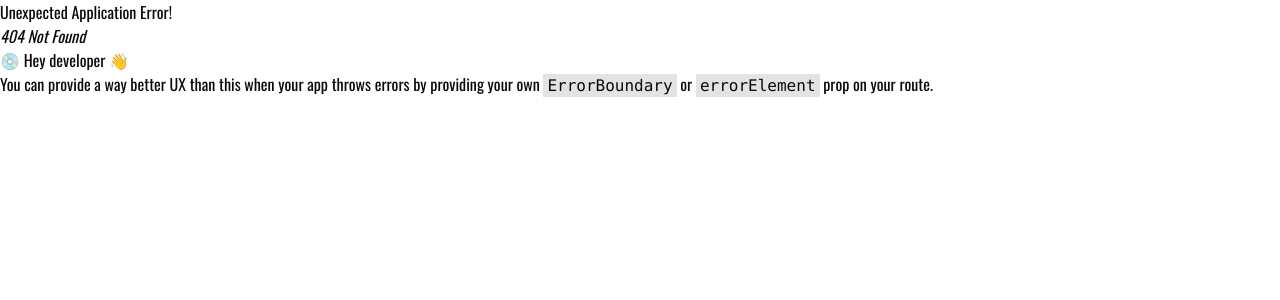
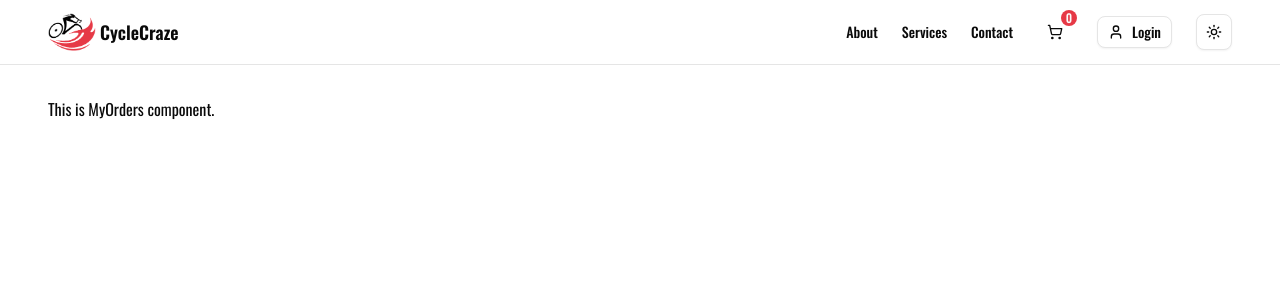
Before and after one commit to junayet4o12/cycle-craze-frontend, a React (Vite) app: page /my-orders in a window 1280 px wide. Before the commit this address had no page. Shown: the top 300 px of the page. Built offline with nearby package versions, Linux system fonts and the light colour scheme.

Commit message:
protectedRoute has added

```diff
--- /dev/null
+++ b/src/components/layout/UserLayout.tsx
@@ -0,0 +1,10 @@
+import { Outlet } from "react-router-dom";
+
+
+export default function UserLayout() {
+    return (
+        <section className="py-8">
+            <Outlet/>
+        </section>
+    );
+}
--- a/src/components/modules/navbar/Navbar.tsx
+++ b/src/components/modules/navbar/Navbar.tsx
@@ -1,4 +1,4 @@
-import { FC } from "react";
+import { FC, useEffect } from "react";
 import { LogOut, Menu, ShoppingCart, User } from "lucide-react";
 import { Button } from "@/components/ui/button";
 import {
@@ -13,6 +13,7 @@ import { useAppDispatch, useAppSelector } from "@/redux/hooks";
 import { logout, selectCurrentUser } from "@/redux/features/auth/authSlice";
 import { DropdownMenu, DropdownMenuContent, DropdownMenuItem, DropdownMenuSeparator, DropdownMenuTrigger } from "@/components/ui/dropdown-menu";
 import Profile from "@/components/profile";
+import { useTheme } from "@/providers/theme-provider";
 
 interface NavItem {
     label: string;
@@ -26,18 +27,24 @@ const navItems: NavItem[] = [
 ];
 
 const Navbar: FC = () => {
+    const { theme } = useTheme();
     const dispatch = useAppDispatch();
     const user = useAppSelector(selectCurrentUser);
     const handleLogout = () => {
         dispatch(logout())
     }
+
+    const isSystemDark = window.matchMedia('(prefers-color-scheme: dark)').matches;
+
+    const logoUrl = theme === 'dark' ? '/logo.png' : theme === 'light' ? '/logo-black.png' : isSystemDark ? '/logo.png' : '/logo-black.png'
+
     return (
         <header className="sticky top-0 z-40 w-full border-b bg-background">
             <section className="!py-0">
                 <div className="flex h-16 items-center justify-between">
                     {/* Logo and company name */}
                     <Link to={'/'} className="flex items-center gap-1">
-                        <img className="w-12 object-cover" src="/logo.png" alt="" />
+                        <img className="w-12 object-cover" src={logoUrl} alt="" />
                         <span className="text-lg font-semibold">CycleCraze</span>
                     </Link>
 
@@ -76,7 +83,7 @@ const Navbar: FC = () => {
                                             <span>My Profile</span>
                                         </DropdownMenuItem>
                                     </Link>
-                                    <Link to="/orders">
+                                    <Link to="/my-orders">
                                         <DropdownMenuItem className="cursor-pointer">
                                             <span>My Orders</span>
                                         </DropdownMenuItem>
@@ -132,7 +139,7 @@ const Navbar: FC = () => {
                                                 </SheetClose>
                                             </div>
                                             <SheetClose asChild>
-                                                <Link to="/orders" className="text-sm font-medium py-2 block">
+                                                <Link to="/my-orders" className="text-sm font-medium py-2 block">
                                                     My Orders
                                                 </Link>
                                             </SheetClose>
--- /dev/null
+++ b/src/components/private_routes/protected-routes.tsx
@@ -0,0 +1,20 @@
+import { ReactNode } from "react";
+import { useAppSelector } from "../../redux/hooks";
+import { selectCurrentUser, useCurrentToken } from "../../redux/features/auth/authSlice";
+import { Navigate } from "react-router-dom";
+
+
+export default function ProtectedRoutes({ children, AdminRoutes }: { children: ReactNode, AdminRoutes?: true }) {
+    const token = useAppSelector(useCurrentToken);
+    const user = useAppSelector(selectCurrentUser);
+    if (!token) {
+        return <Navigate to={'/auth/login'} replace={true} />
+    }
+
+    if (AdminRoutes) {
+        if (user?.role !== 'admin') {
+            return <Navigate to={'/auth/login'} replace={true} />
+        }
+    }
+    return children;
+}
--- a/src/components/profile.tsx
+++ b/src/components/profile.tsx
@@ -6,7 +6,7 @@ export default function Profile() {
     const { data, isLoading, isError } = useMyDataQuery(undefined);
     const [imageLoading, setImageLoading] = useState(true);
 
-    const profile = data?.profile || '/public/default-user.png';
+    const profile = data?.data?.profile || '/public/default-user.png';
 
     // Handle image load complete
     const handleImageLoaded = () => {
--- a/src/components/profile/edit-profile-form.tsx
+++ b/src/components/profile/edit-profile-form.tsx
@@ -13,7 +13,7 @@ import { useUpdateMyDataMutation } from "@/redux/features/user/userApi";
 import { errorMessageGenerator } from "@/utils/errorMessageGenerator";
 import { Form, FormControl, FormField, FormItem, FormLabel, FormMessage } from "../ui/form";
 import { TUserData } from "@/types";
-import { Dispatch, SetStateAction } from "react";
+import { Dispatch, SetStateAction, useRef } from "react";
 import { uploadImageToCloudinary } from "@/utils/uploadImageToCloudinary";
 
 const formSchema = z.object({
@@ -56,6 +56,7 @@ type PropTypes = {
 
 export default function EditProfileForm({ userData, setIsEditing }: PropTypes) {
     const [updateMyData, { isLoading, isError }] = useUpdateMyDataMutation()
+    const selectProfileRef = useRef<HTMLInputElement | null>(null)
     const form = useForm<z.infer<typeof formSchema>>({
         resolver: zodResolver(formSchema),
         defaultValues: {
@@ -113,13 +114,15 @@ export default function EditProfileForm({ userData, setIsEditing }: PropTypes) {
                                             </Avatar>
                                             <Label htmlFor="profile">Upload Profile Image</Label>
                                             <Input
+                                                ref={selectProfileRef}
                                                 type="file"
                                                 accept="image/*"
                                                 autoComplete="profileImage"
                                                 disabled={isLoading}
-                                                className="bg-gray-50"
+                                                className="bg-gray-50 hidden"
                                                 onChange={(e) => field.onChange(e.target.files?.[0])}
                                             />
+                                            <Button onClick={()=> selectProfileRef.current?.click()} type="button" variant={"outline"} className="w-full sm:w-44">Select Image</Button>
                                         </div>
                                     </FormControl>
                                     <FormMessage />
@@ -203,11 +206,10 @@ export default function EditProfileForm({ userData, setIsEditing }: PropTypes) {
                         </Button>
                         <Button
                             className="flex items-center gap-1"
-                        // disabled={updateProfileMutation.isLoading}
+                            disabled={isLoading}
                         >
                             <Save size={16} />
-                            {/* {updateProfileMutation.isLoading ? "Saving..." : "Save Changes"} */}
-                            Save Changes
+                            {isLoading ? "Saving..." : "Save Changes"}
                         </Button>
                     </CardFooter>
                 </form>
--- /dev/null
+++ b/src/pages/user/MyOrders.tsx
@@ -0,0 +1,9 @@
+
+
+export default function MyOrders() {
+  return (
+    <div>
+      <h1>This is MyOrders component.</h1>
+    </div>
+  );
+}
--- a/src/pages/user/Profile.tsx
+++ b/src/pages/user/Profile.tsx
@@ -1,18 +1,14 @@
 import { useState } from "react";
-// import { useMyDataQuery, useMyDataMutation } from "@/lib/hooks/api";
 import { Avatar, AvatarFallback, AvatarImage } from "@/components/ui/avatar";
 import { Button } from "@/components/ui/button";
 import { Card, CardContent, CardDescription, CardFooter, CardHeader, CardTitle } from "@/components/ui/card";
 import { Skeleton } from "@/components/ui/skeleton";
 import { Badge } from "@/components/ui/badge";
-import { Edit} from "lucide-react";
+import { Edit } from "lucide-react";
 import { useMyDataQuery } from "@/redux/features/user/userApi";
 import EditProfileForm from "@/components/profile/edit-profile-form";
-import { useAppSelector } from "@/redux/hooks";
-import { selectCurrentUser } from "@/redux/features/auth/authSlice";
 
 export default function Profile() {
-  const myData = useAppSelector(selectCurrentUser)
   const { data, isLoading, isError } = useMyDataQuery(undefined);
   const userData = data?.data
 
@@ -20,7 +16,6 @@ export default function Profile() {
 
   if (isLoading) {
     return (
-      <section className="py-8">
       <Card className="w-full max-w-4xl mx-auto ">
         <CardHeader>
           <Skeleton className="h-8 w-48" />
@@ -44,7 +39,6 @@ export default function Profile() {
           </div>
         </CardContent>
       </Card>
-      </section>
     );
   }
 
@@ -74,7 +68,6 @@ export default function Profile() {
 
 
   return (
-    <section className="py-8">
     <Card className="w-full max-w-4xl mx-auto">
       <CardHeader className="flex flex-row items-center justify-between">
         <div>
@@ -142,6 +135,5 @@ export default function Profile() {
 
 
     </Card>
-    </section>
   );
 }
--- a/src/routes/routes.tsx
+++ b/src/routes/routes.tsx
@@ -3,18 +3,23 @@ import { createBrowserRouter } from "react-router-dom";
 import { authRoutes } from "./auth.routes";
 import AuthLayout from "@/components/layout/AuthLayout";
 import { userRoutes } from "./user.routes";
+import UserLayout from "@/components/layout/UserLayout";
 
 const router = createBrowserRouter([
     {
         path: '/',
         element: <MainLayout />,
         children: [
-            ...userRoutes
+            {
+                path: '',
+                element: <UserLayout />,
+                children: userRoutes
+            }
         ]
     },
     {
         path: 'auth',
-        element: <AuthLayout/>,
+        element: <AuthLayout />,
         children: authRoutes
     }
 
```
Also changed, not shown: src/routes/user.routes.tsx (+6 -1 lines), public/logo-black.png (added). Lines whose indentation alone changed are shown as unchanged.
